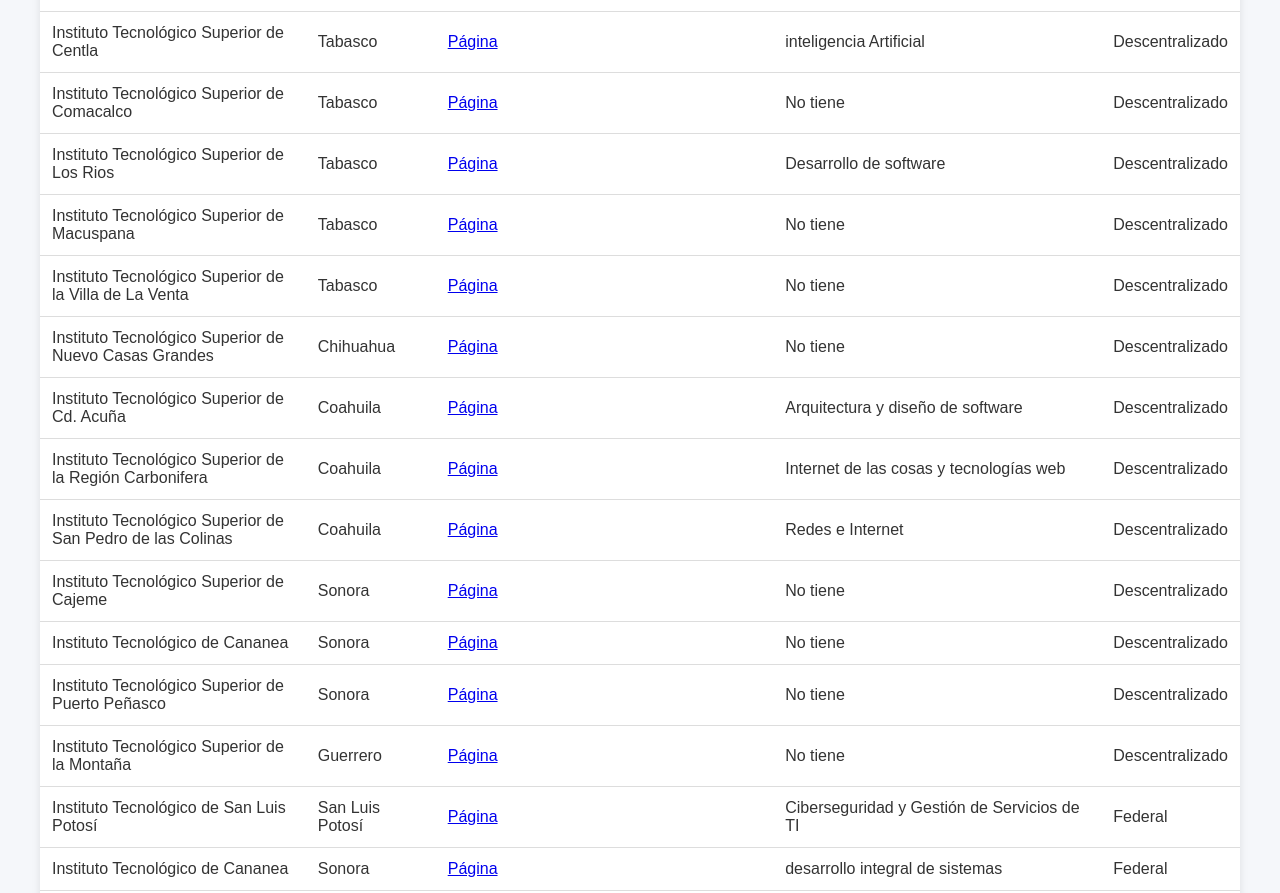
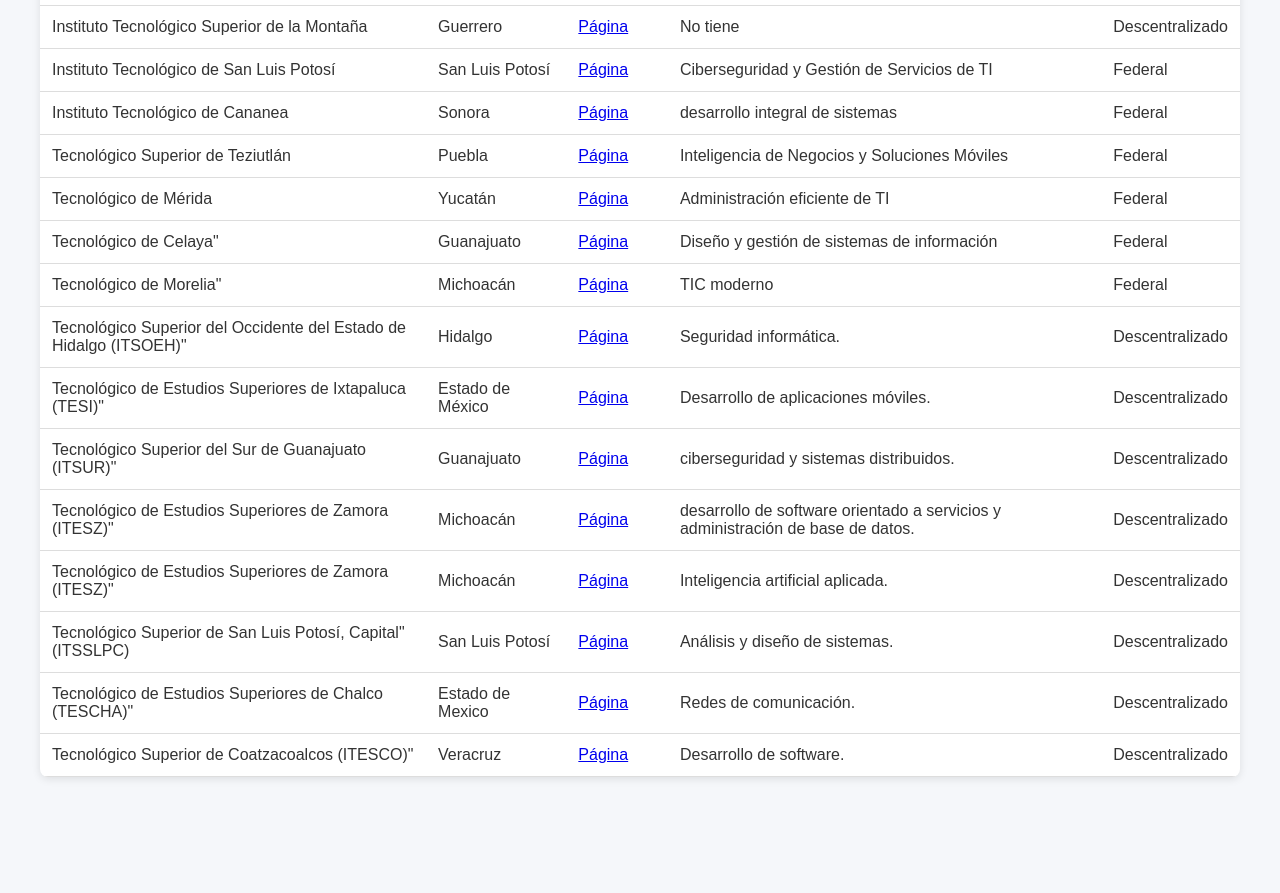
Before and after one commit to blackhoke/blackhoke2.github.io, a plain HTML site: page index.html in a window 1280 px wide. Shown: the part 4084-4977 px from the top of the page. After the commit the page ends 4901 px from the top, so only its background shows below. Drawn offline with Linux system fonts and the light colour scheme.

Commit message:
Update index.html

```diff
--- a/index.html
+++ b/index.html
@@ -790,7 +790,7 @@
     </tr>
 
     <tr data-type="Federal">
-      <td data-label="Instituto Tecnológico Superior de Teziutlán  </td>
+      <td data-label="Instituto"> Tecnológico Superior de Teziutlán  </td>
       <td data-label="Estado"> Puebla </td>
       <td data-label="Web"><a href="https://teziutlan.tecnm.mx/" target="_blank">Página</a></td>
       <td data-label="Especialidad"> Inteligencia de Negocios y Soluciones Móviles </td>
@@ -798,7 +798,7 @@
     </tr>
 
     <tr data-type="Federal">
-      <td data-label="Instituto Tecnológico de Mérida </td>
+      <td data-label="Instituto"> Tecnológico de Mérida </td>
       <td data-label="Estado"> Yucatán </td>
       <td data-label="Web"><a href="https://celaya.tecnm.mx/ingenieria-en-sistemas-computacionales" target="_blank">Página</a></td>
       <td data-label="Especialidad"> Administración eficiente de TI </td>
@@ -806,7 +806,7 @@
     </tr>
 
     <tr data-type="Federal">
-      <td data-label="Instituto Tecnológico de Celaya </td>
+      <td data-label="Instituto"> Tecnológico de Celaya" </td>
       <td data-label="Estado"> Guanajuato </td>
       <td data-label="Web"><a href="https://celaya.tecnm.mx/ingenieria-en-sistemas-computacionales" target="_blank">Página</a></td>
       <td data-label="Especialidad"> Diseño y gestión de sistemas de información  </td>
@@ -814,7 +814,7 @@
     </tr>
 
     <tr data-type="Federal">
-      <td data-label="Instituto Tecnológico de Morelia  </td>
+      <td data-label="Instituto"> Tecnológico de Morelia"  </td>
       <td data-label="Estado"> Michoacán </td>
       <td data-label="Web"><a href="https://morelia.tecnm.mx/" target="_blank">Página</a></td>
       <td data-label="Especialidad"> TIC moderno </td>
@@ -822,7 +822,7 @@
     </tr>
 
     <tr data-type="descentralizado">
-      <td data-label="Instituto Tecnológico Superior del Occidente del Estado de Hidalgo (ITSOEH)   </td>
+      <td data-label="Instituto"> Tecnológico Superior del Occidente del Estado de Hidalgo (ITSOEH)"</td>
       <td data-label="Estado"> Hidalgo </td>
       <td data-label="Web"><a href="https://itsoeh.edu.mx/front" target="_blank">Página</a></td>
       <td data-label="Especialidad"> Seguridad informática. </td>
@@ -830,7 +830,7 @@
     </tr>
 
     <tr data-type="descentralizado">
-      <td data-label="Instituto Tecnológico de Estudios Superiores de Ixtapaluca (TESI) </td>
+      <td data-label="Instituto">Tecnológico de Estudios Superiores de Ixtapaluca (TESI)" </td>
       <td data-label="Estado"> Estado de México </td>
       <td data-label="Web"><a href="https://tesi.edu.mx/" target="_blank">Página</a></td>
       <td data-label="Especialidad"> Desarrollo de aplicaciones móviles. </td>
@@ -838,7 +838,7 @@
     </tr>
 
     <tr data-type="descentralizado">
-      <td data-label="Instituto Tecnológico Superior del Sur de Guanajuato (ITSUR)</td>
+      <td data-label="Instituto"> Tecnológico Superior del Sur de Guanajuato (ITSUR)"</td>
       <td data-label="Estado"> Guanajuato </td>
       <td data-label="Web"><a href="https://surguanajuato.tecnm.mx/" target="_blank">Página</a></td>
       <td data-label="Especialidad"> ciberseguridad y sistemas distribuidos. </td>
@@ -846,7 +846,7 @@
     </tr>
 
     <tr data-type="descentralizado">
-      <td data-label="Instituto Tecnológico de Estudios Superiores de Zamora (ITESZ)</td>
+      <td data-label="Instituto"> Tecnológico de Estudios Superiores de Zamora (ITESZ)"</td>
       <td data-label="Estado"> Michoacán </td>
       <td data-label="Web"><a href="https://acc.teczamora.edu.mx/" target="_blank">Página</a></td>
       <td data-label="Especialidad"> desarrollo de software orientado a servicios y administración de base de datos.  </td>
@@ -854,7 +854,7 @@
     </tr>
 
     <tr data-type="descentralizado">
-      <td data-label="Instituto Tecnológico de Estudios Superiores de Zamora (ITESZ)</td>
+      <td data-label="Instituto"> Tecnológico de Estudios Superiores de Zamora (ITESZ)"</td>
       <td data-label="Estado"> Michoacán </td>
       <td data-label="Web"><a href="https://acc.teczamora.edu.mx/" target="_blank">Página</a></td>
       <td data-label="Especialidad"> Inteligencia artificial aplicada.  </td>
@@ -862,7 +862,7 @@
     </tr>
 
     <tr data-type="descentralizado">
-      <td data-label="Instituto Tecnológico Superior de San Luis Potosí, Capital (ITSSLPC)</td>
+      <td data-label="Instituto"> Tecnológico Superior de San Luis Potosí, Capital" (ITSSLPC)</td>
       <td data-label="Estado"> San Luis Potosí </td>
       <td data-label="Web"><a href="https://slp.tecnm.mx/oferta-educativa" target="_blank">Página</a></td>
       <td data-label="Especialidad"> Análisis y diseño de sistemas. </td>
@@ -870,7 +870,7 @@
     </tr>
 
     <tr data-type="descentralizado">
-      <td data-label="Tecnológico de Estudios Superiores de Chalco (TESCHA) </td>
+      <td data-label="Instituto">Tecnológico de Estudios Superiores de Chalco (TESCHA)" </td>
       <td data-label="Estado"> Estado de Mexico </td>
       <td data-label="Web"><a href="https://tescha.edomex.gob.mx/ing-sistemas-computacionales" target="_blank">Página</a></td>
       <td data-label="Especialidad"> Redes de comunicación.  </td>
@@ -878,7 +878,7 @@
     </tr>
 
     <tr data-type="descentralizado">
-      <td data-label="Instituto Tecnológico Superior de Coatzacoalcos (ITESCO)</td>
+      <td data-label="Instituto"> Tecnológico Superior de Coatzacoalcos (ITESCO)"</td>
       <td data-label="Estado">Veracruz </td>
       <td data-label="Web"><a href="https://itesco.edu.mx/" target="_blank">Página</a></td>
       <td data-label="Especialidad">Desarrollo de software.</td>
```
